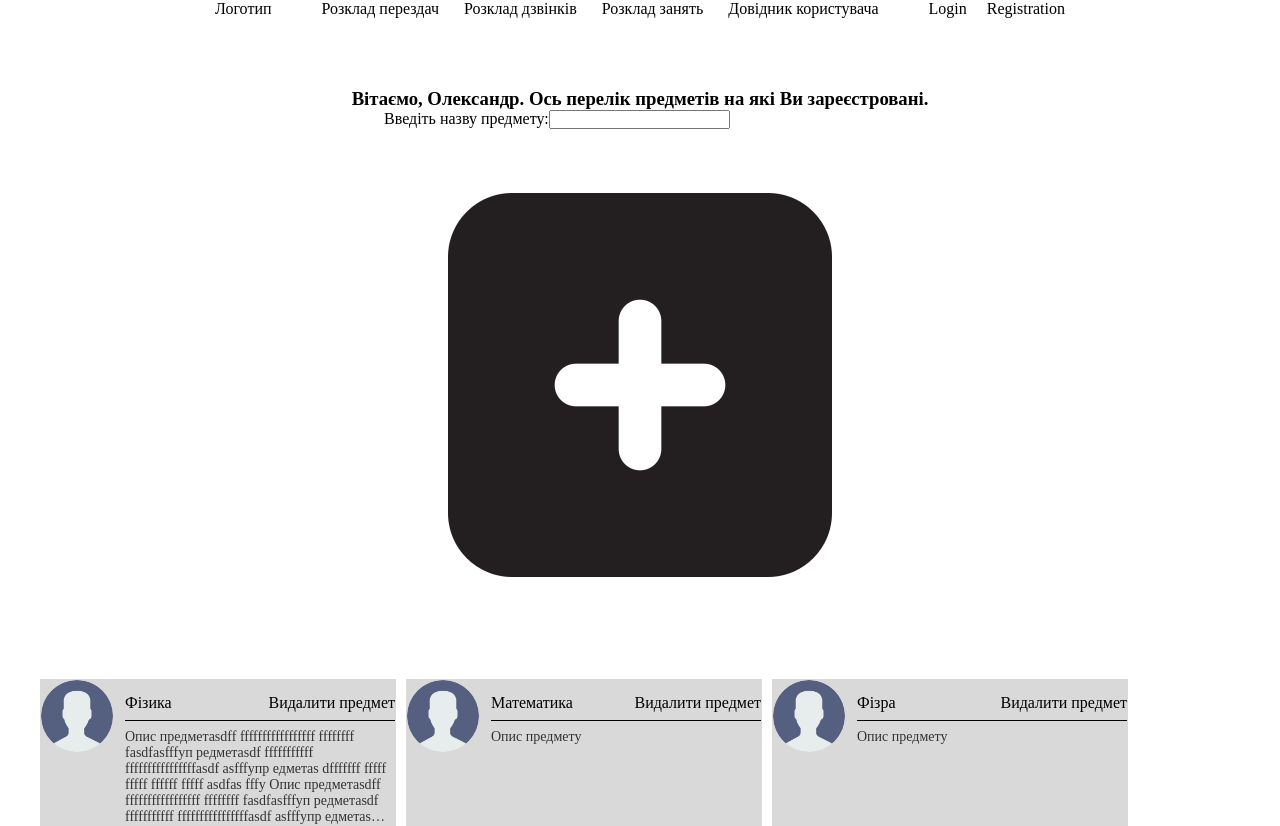
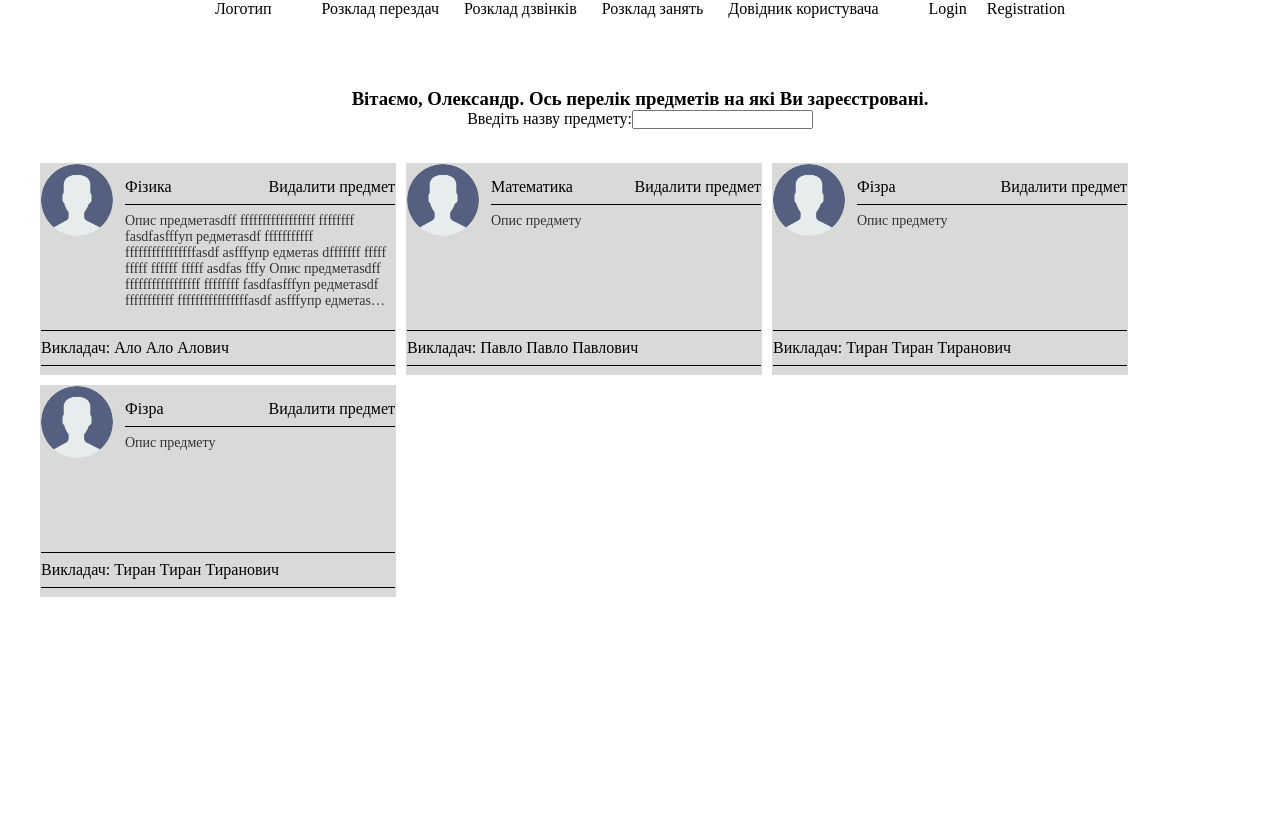
Before and after one commit to davinci-arch/service-for-learning-ui, a React (Vite) app: page / in a window 1280 px wide. Shown: the top 826 px of the page. After the commit the page ends 800 px from the top, so only its background shows below. Built offline with nearby package versions, Linux system fonts and the light colour scheme.

Commit message:
Update Objects.jsx

```diff
--- a/src/components/MainPage/Objects.jsx
+++ b/src/components/MainPage/Objects.jsx
@@ -59,7 +59,7 @@ export default function ObjectsPage(role) {
             />
 
             {/* Conditionally rendering the 'Create Subject' button if roleObject is "Teacher" */}
-            {roleObject === "Teacher" && (
+            {/* {roleObject === "Teacher" && (
               <div className="create-subject-btn">
                 <img
                   src="/src/assets/addSubjest.png"
@@ -67,7 +67,7 @@ export default function ObjectsPage(role) {
                   className="create-subject-btn-img"
                 />
               </div>
-            )}
+            )} */}
           </div>
 
           <div className="objects">
```
